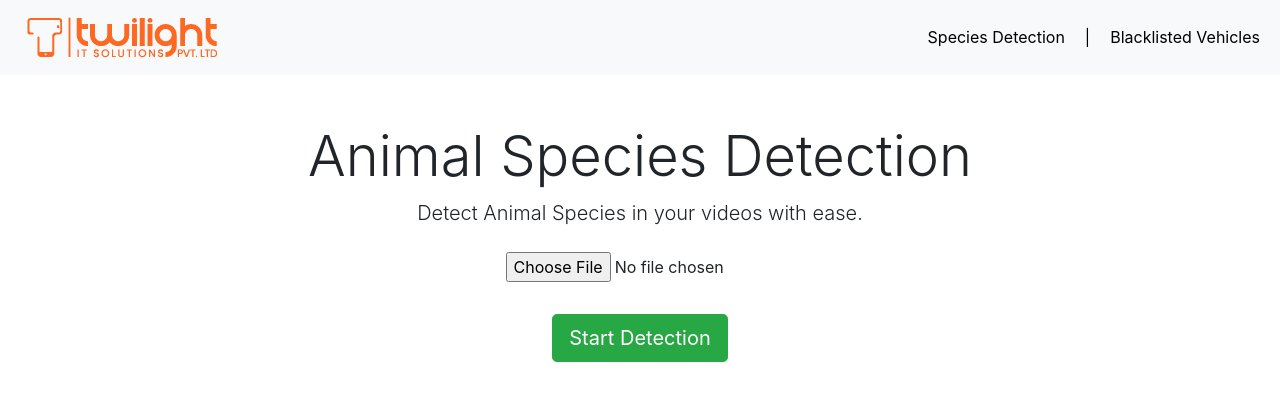
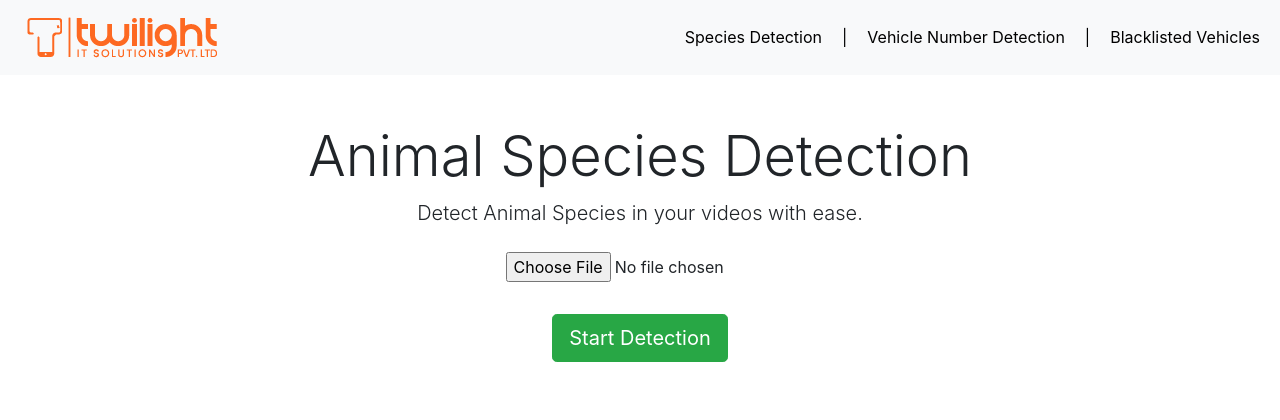
Before and after one commit to Vinoth018/WildLife_Demo, a Flask app: page / in a window 1280 px wide. Shown: the top 420 px of the page. Run offline with Flask 3, Linux system fonts and the light colour scheme; some libraries are stand-ins or nearby versions.

Commit message:
modified index.html

```diff
--- a/templates/index.html
+++ b/templates/index.html
@@ -50,6 +50,8 @@
                 <a> | </a>
                 <a href="/treefalls">Tree Falls Detection</a>
                 <a> | </a> -->
+                <a href="/upload_vehicle">Vehicle Number Detection</a>
+                <a> | </a>
                 <a href="/blacklisted">Blacklisted Vehicles</a>
             </div>
         </div>
```
Also changed, not shown: demo.py (line endings or trailing spaces).
